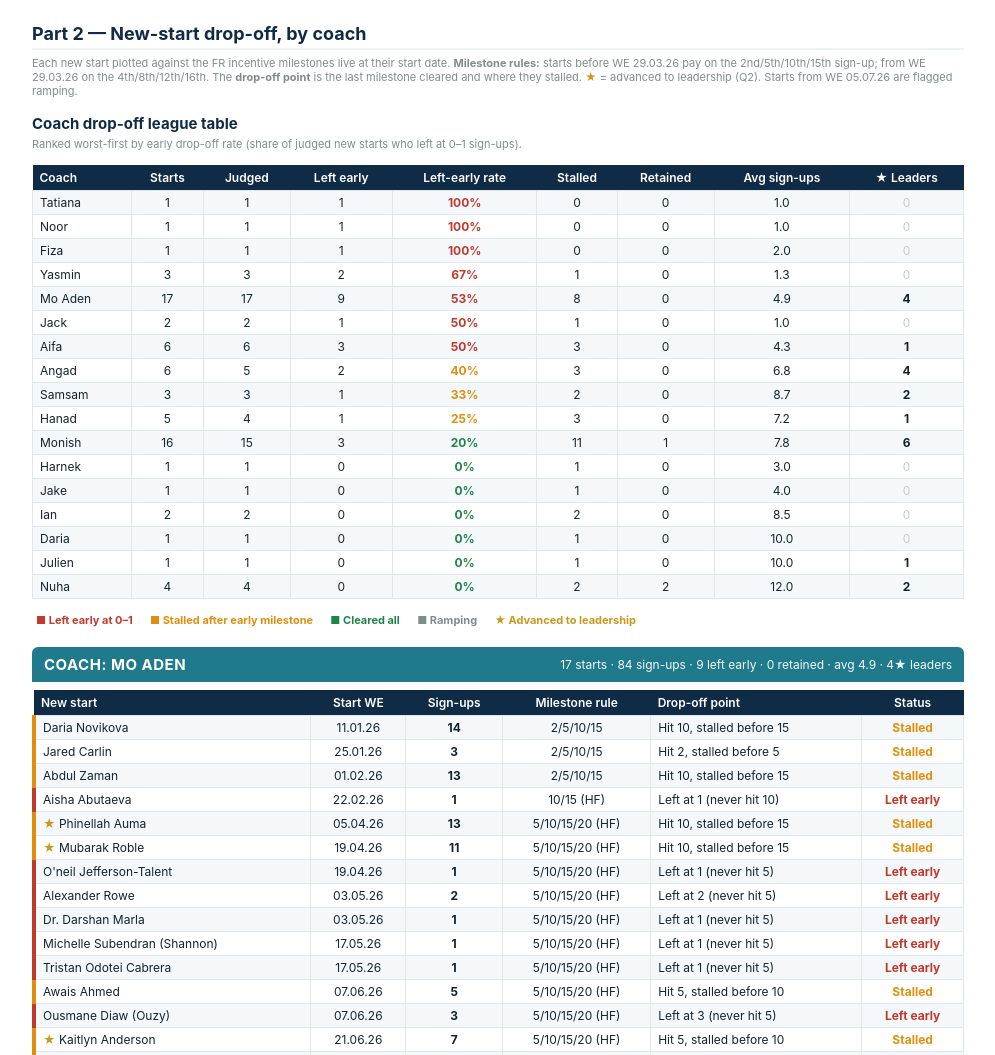
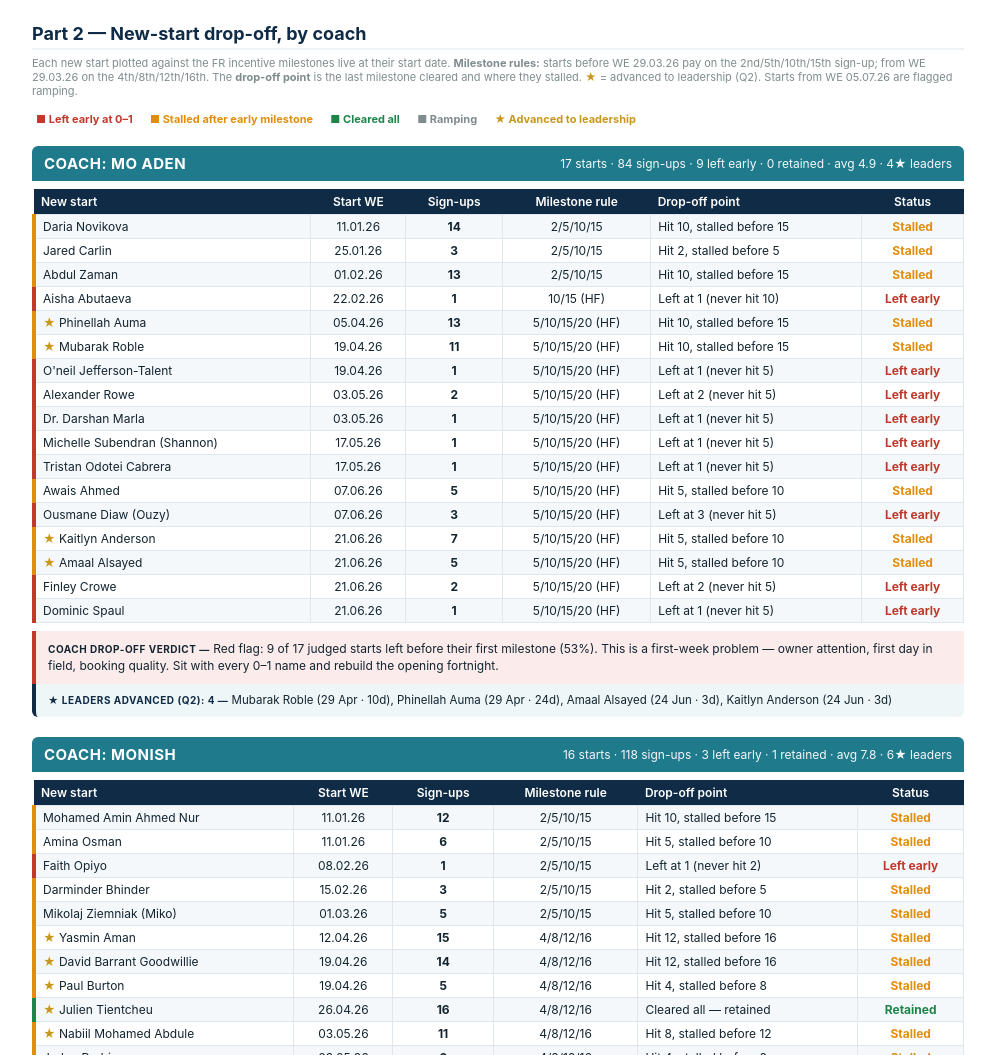
Before and after one commit to angadclaude/recruitment, a plain HTML site: page index.html in a window 1280 px wide. Shown: the part 1598-2653 px from the top of the page, without its empty margins (142-1137 px from the left). Drawn offline with Linux system fonts and the light colour scheme.

Commit message:
Remove Jack coach block and the coach drop-off league table

```diff
--- a/index.html
+++ b/index.html
@@ -100,27 +100,6 @@ ul.use{font-size:12.5px;line-height:1.5} ul.use li{margin-bottom:6px}
 </table>
 <h2>Part 2 — New-start drop-off, by coach</h2>
 <p class="small">Each new start plotted against the FR incentive milestones live at their start date. <b>Milestone rules:</b> starts before WE 29.03.26 pay on the 2nd/5th/10th/15th sign-up; from WE 29.03.26 on the 4th/8th/12th/16th. The <b>drop-off point</b> is the last milestone cleared and where they stalled. <span class="star">★</span> = advanced to leadership (Q2). Starts from WE 05.07.26 are flagged ramping.</p>
-<h3>Coach drop-off league table</h3>
-<p class="small">Ranked worst-first by early drop-off rate (share of judged new starts who left at 0–1 sign-ups).</p>
-<table class="lg"><tr><th class="l">Coach</th><th>Starts</th><th>Judged</th><th>Left early</th><th>Left-early rate</th><th>Stalled</th><th>Retained</th><th>Avg sign-ups</th><th>★ Leaders</th></tr>
-<tr><td class="l">Tatiana</td><td>1</td><td>1</td><td>1</td><td><b class="st-red">100%</b></td><td>0</td><td>0</td><td>1.0</td><td><span class="dim">0</span></td></tr>
-<tr><td class="l">Noor</td><td>1</td><td>1</td><td>1</td><td><b class="st-red">100%</b></td><td>0</td><td>0</td><td>1.0</td><td><span class="dim">0</span></td></tr>
-<tr><td class="l">Fiza</td><td>1</td><td>1</td><td>1</td><td><b class="st-red">100%</b></td><td>0</td><td>0</td><td>2.0</td><td><span class="dim">0</span></td></tr>
-<tr><td class="l">Yasmin</td><td>3</td><td>3</td><td>2</td><td><b class="st-red">67%</b></td><td>1</td><td>0</td><td>1.3</td><td><span class="dim">0</span></td></tr>
-<tr><td class="l">Mo Aden</td><td>17</td><td>17</td><td>9</td><td><b class="st-red">53%</b></td><td>8</td><td>0</td><td>4.9</td><td><b>4</b></td></tr>
-<tr><td class="l">Jack</td><td>2</td><td>2</td><td>1</td><td><b class="st-red">50%</b></td><td>1</td><td>0</td><td>1.0</td><td><span class="dim">0</span></td></tr>
-<tr><td class="l">Aifa</td><td>6</td><td>6</td><td>3</td><td><b class="st-red">50%</b></td><td>3</td><td>0</td><td>4.3</td><td><b>1</b></td></tr>
-<tr><td class="l">Angad</td><td>6</td><td>5</td><td>2</td><td><b class="st-amber">40%</b></td><td>3</td><td>0</td><td>6.8</td><td><b>4</b></td></tr>
-<tr><td class="l">Samsam</td><td>3</td><td>3</td><td>1</td><td><b class="st-amber">33%</b></td><td>2</td><td>0</td><td>8.7</td><td><b>2</b></td></tr>
-<tr><td class="l">Hanad</td><td>5</td><td>4</td><td>1</td><td><b class="st-amber">25%</b></td><td>3</td><td>0</td><td>7.2</td><td><b>1</b></td></tr>
-<tr><td class="l">Monish</td><td>16</td><td>15</td><td>3</td><td><b class="st-green">20%</b></td><td>11</td><td>1</td><td>7.8</td><td><b>6</b></td></tr>
-<tr><td class="l">Harnek</td><td>1</td><td>1</td><td>0</td><td><b class="st-green">0%</b></td><td>1</td><td>0</td><td>3.0</td><td><span class="dim">0</span></td></tr>
-<tr><td class="l">Jake</td><td>1</td><td>1</td><td>0</td><td><b class="st-green">0%</b></td><td>1</td><td>0</td><td>4.0</td><td><span class="dim">0</span></td></tr>
-<tr><td class="l">Ian</td><td>2</td><td>2</td><td>0</td><td><b class="st-green">0%</b></td><td>2</td><td>0</td><td>8.5</td><td><span class="dim">0</span></td></tr>
-<tr><td class="l">Daria</td><td>1</td><td>1</td><td>0</td><td><b class="st-green">0%</b></td><td>1</td><td>0</td><td>10.0</td><td><span class="dim">0</span></td></tr>
-<tr><td class="l">Julien</td><td>1</td><td>1</td><td>0</td><td><b class="st-green">0%</b></td><td>1</td><td>0</td><td>10.0</td><td><b>1</b></td></tr>
-<tr><td class="l">Nuha</td><td>4</td><td>4</td><td>0</td><td><b class="st-green">0%</b></td><td>2</td><td>2</td><td>12.0</td><td><b>2</b></td></tr>
-</table>
 <p class="legend" style="margin-top:14px"><b class="st-red">■ Left early at 0–1</b> &nbsp; <b class="st-amber">■ Stalled after early milestone</b> &nbsp; <b class="st-green">■ Cleared all</b> &nbsp; <b class="st-grey">■ Ramping</b> &nbsp; <b class="star">★ Advanced to leadership</b></p>
 <div class="coach"><b>COACH: MO ADEN</b><span>17 starts · 84 sign-ups · 9 left early · 0 retained · avg 4.9 · 4★ leaders</span></div>
 <table class="dtable"><tr><th class="l">New start</th><th>Start WE</th><th>Sign-ups</th><th>Milestone rule</th><th class="l">Drop-off point</th><th>Status</th></tr>
@@ -229,13 +208,6 @@ ul.use{font-size:12.5px;line-height:1.5} ul.use li{margin-bottom:6px}
 </table>
 <div class="verdict v-amber"><span class="lbl">Coach drop-off verdict —</span> Solid activation, soft ceiling: few leave early but most plateau around the 10-sign-up mark (avg 8.5). Push your people past the mid-milestones — that's your upside. (small sample — 2 judged)</div>
 <div class="ladv"><span class="lbl">★ Leaders advanced (Q2): 0</span> — no advancements this quarter.</div>
-<div class="coach"><b>COACH: JACK</b><span>2 starts · 2 sign-ups · 1 left early · 0 retained · avg 1.0 · 0★ leaders</span></div>
-<table class="dtable"><tr><th class="l">New start</th><th>Start WE</th><th>Sign-ups</th><th>Milestone rule</th><th class="l">Drop-off point</th><th>Status</th></tr>
-<tr class="bar-amber"><td class="name">Jarrah K K Alinizi</td><td>08.02.26</td><td><b>2</b></td><td>2/5/10/15</td><td class="l">Hit 2, stalled before 5</td><td class="st-amber">Stalled</td></tr>
-<tr class="bar-red"><td class="name">Nellieken Ochinke</td><td>22.02.26</td><td><b>0</b></td><td>2/5/10/15</td><td class="l">Left at 0 (never hit 2)</td><td class="st-red">Left early</td></tr>
-</table>
-<div class="verdict v-red"><span class="lbl">Coach drop-off verdict —</span> Red flag: 1 of 2 judged starts left before their first milestone (50%). This is a first-week problem — owner attention, first day in field, booking quality. Sit with every 0–1 name and rebuild the opening fortnight. (small sample — 2 judged)</div>
-<div class="ladv"><span class="lbl">★ Leaders advanced (Q2): 0</span> — no advancements this quarter.</div>
 <div class="coach"><b>COACH: NOOR</b><span>1 starts · 1 sign-ups · 1 left early · 0 retained · avg 1.0 · 0★ leaders</span></div>
 <table class="dtable"><tr><th class="l">New start</th><th>Start WE</th><th>Sign-ups</th><th>Milestone rule</th><th class="l">Drop-off point</th><th>Status</th></tr>
 <tr class="bar-red"><td class="name">Cayden Oneill</td><td>22.02.26</td><td><b>1</b></td><td>2/5/10/15</td><td class="l">Left at 1 (never hit 2)</td><td class="st-red">Left early</td></tr>
@@ -243,7 +215,7 @@ ul.use{font-size:12.5px;line-height:1.5} ul.use li{margin-bottom:6px}
 <div class="verdict v-red"><span class="lbl">Coach drop-off verdict —</span> Red flag: 1 of 1 judged starts left before their first milestone (100%). This is a first-week problem — owner attention, first day in field, booking quality. Sit with every 0–1 name and rebuild the opening fortnight. (small sample — 1 judged)</div>
 <div class="ladv"><span class="lbl">★ Leaders advanced (Q2): 0</span> — no advancements this quarter.</div>
 <h2>How to use this in coaching</h2><ul class="use">
-<li><b>Show each coach their own block, the league table and the leadership section.</b> Start with the verdict line, walk the drop-off points name by name, then finish on leaders advanced — the positive proof that development works.</li>
+<li><b>Show each coach their own block and the leadership section.</b> Start with the verdict line, walk the drop-off points name by name, then finish on leaders advanced — the positive proof that development works.</li>
 <li><b>Left early (red)</b> is the priority — a start who never reaches their first milestone (2 or 4 sign-ups) signals a broken first week: no owner attention, weak first-day field experience, or a booking that never should have been made.</li>
 <li><b>Stalled (amber)</b> means they activated but plateaued. Find where they got stuck and whether they were still being run daily after the early incentive was banked.</li>
 <li><b>Retained / cleared (green) and ★ leaders</b> are what good looks like — get the coach to articulate exactly what they did so it's repeatable.</li>
```
